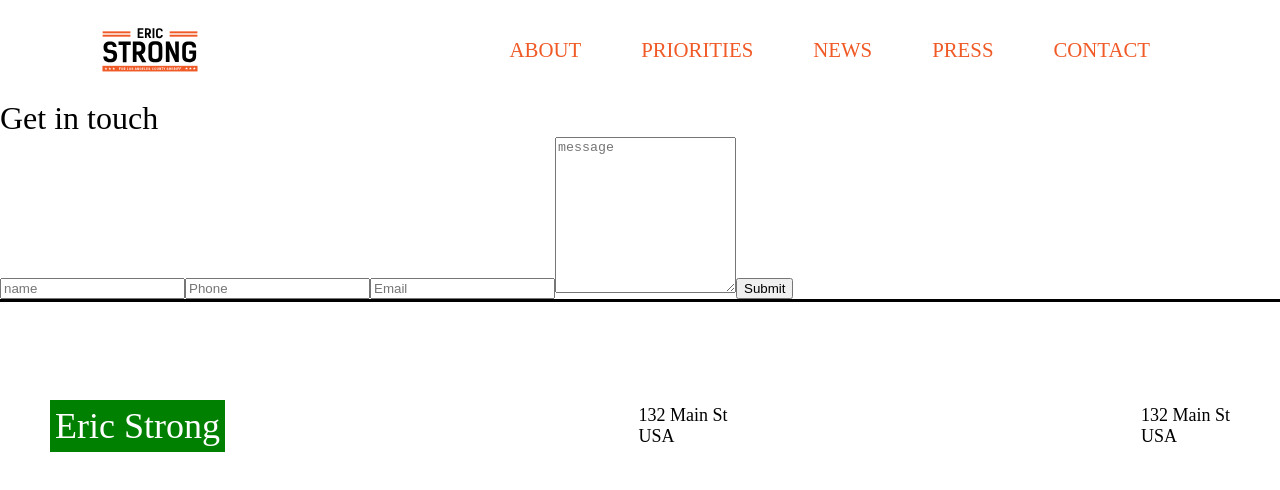
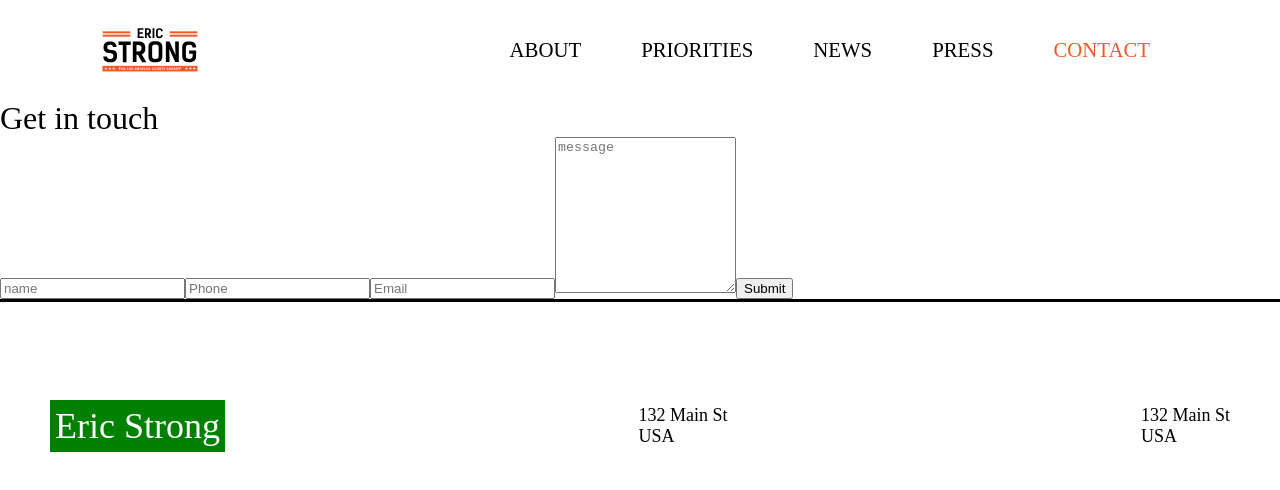
Before and after one commit to rbhidalgo/strong4sheriff.com, a Next.js app: page /contact in a window 1280 px wide. Shown: the top 490 px of the page. Built offline with nearby package versions, Linux system fonts and the light colour scheme; a web font is replaced by a local one.

Commit message:
update nav

```diff
--- a/components/Navbar.js
+++ b/components/Navbar.js
@@ -1,35 +1,38 @@
 import styles from "../styles/Navbar.module.scss"
 import Link from "next/link"
+import {useRouter} from 'next/router';
 import Image from 'next/image'
 import {useState} from "react"
 
+const menu = [
+    {
+        title: 'About',
+        path: '/about'
+    }, {
+        title: 'Priorities',
+        path: '/priorities'
+    }, {
+        title: 'News',
+        path: '/in-the-news'
+    }, {
+        title: 'Press',
+        path: '/press-releases'
+    }, {
+        title: 'Contact',
+        path: '/contact'
+    }
+]
+
 const Navbar = () => {
-
+    const router = useRouter();
     const [open,
-        setOpen] = useState(false)
+        setOpen] = useState(false);
 
     return (
         <div className={styles.container}>
             <Link href="/" passHref>
-            <Image src="/img/logo.svg" alt="Logo" width={100} height={100} />
+                <Image src="/img/logo.svg" alt="Logo" width={100} height={100}/>
             </Link>
-            <ul className={styles.list}>
-                <li className={styles.listItem}>
-                    <Link href="/about">About</Link>
-                </li>
-                <li className={styles.listItem}>
-                    <Link href="/priorities">Priorities</Link>
-                </li>
-                <li className={styles.listItem}>
-                    <Link href="/in-the-news">News</Link>
-                </li>
-                <li className={styles.listItem}>
-                    <Link href="/press-releases">Press</Link>
-                </li>
-                <li className={styles.listItem}>
-                    <Link href="/contact">Contact</Link>
-                </li>
-            </ul>
             <div
                 className={`${open
                 ? styles.hamburger + " open"
@@ -40,29 +43,27 @@ const Navbar = () => {
                 <div className={styles.line}></div>
             </div>
             <ul
+                className={styles.list}
                 onClick={() => setOpen(false)}
-                className={styles.menu}
                 style={{
                 right: open
                     ? "0px"
                     : "-100vw"
             }}>
-                <li className={styles.listItem}>
-                    <Link href="/products/design">Design</Link>
-                </li>
-                <li className={styles.listItem}>
-                    <Link href="/products/development">Development</Link>
-                </li>
-                <li className={styles.listItem}>
-                    <Link href="/products/production">Production</Link>
-                </li>
-                <li className={styles.listItem}>
-                    <Link href="/products/photography">Photography</Link>
-                </li>
-                <li className={styles.listItem}>
-                    <Link href="/contact">Contact</Link>
-                </li>
+                {menu.map((item, index) =>
+                      <li className={styles.listItem} key={index}>
+                        <Link href={item.path} passHref>
+                            <a
+                                className={`${router.pathname === item.path
+                                ? styles.active
+                                : ''}`}>
+                                {item.title}
+                            </a>
+                        </Link>
+                      </li>
+                  )}
             </ul>
+
         </div>
     )
 }
--- a/pages/priorities.js
+++ b/pages/priorities.js
@@ -1,4 +1,4 @@
-const priorities = () => {
+const Priorities = () => {
   return (
     <div>
       <h1>priorities page</h1>
@@ -6,4 +6,4 @@ const priorities = () => {
   )
 }
 
-export default priorities
+export default Priorities
--- a/styles/Navbar.module.scss
+++ b/styles/Navbar.module.scss
@@ -21,7 +21,10 @@
   cursor: pointer;
   a {
     text-decoration: none;
-    color: $color-primary;
+    color: $color-secondary;
+    &.active {
+      color:  $color-primary;
+    }
   }
 }
 
--- a/styles/_variables.scss
+++ b/styles/_variables.scss
@@ -1,2 +1,2 @@
 $color-primary: #F05A26;
-$color-seconday: #000000;
+$color-secondary: #000000;
```
